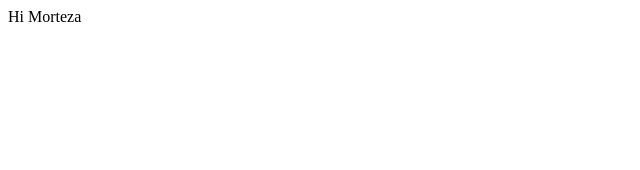
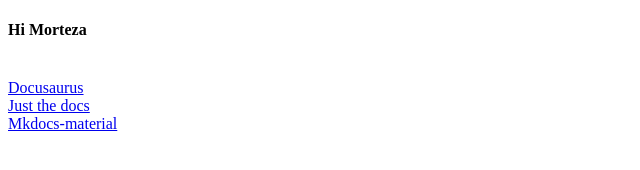
Before and after one commit to moradi-morteza/moradi-morteza.github.io, a plain HTML site: page index.html in a window 1280 px wide. Shown: the whole page, without its empty margins (0-640 px from the left). Drawn offline with Linux system fonts and the light colour scheme.

Commit message:
add some site generator link

```diff
--- a/index.html
+++ b/index.html
@@ -5,6 +5,10 @@
     <title>Title</title>
 </head>
 <body>
-Hi Morteza
+<h4>Hi Morteza</h4>
+<br>
+<a href="https://github.com/facebook/docusaurus">Docusaurus</a><br>
+<a href="https://github.com/just-the-docs/just-the-docs">Just the docs</a><br>
+<a href="https://github.com/squidfunk/mkdocs-material">Mkdocs-material</a>
 </body>
 </html>
```
